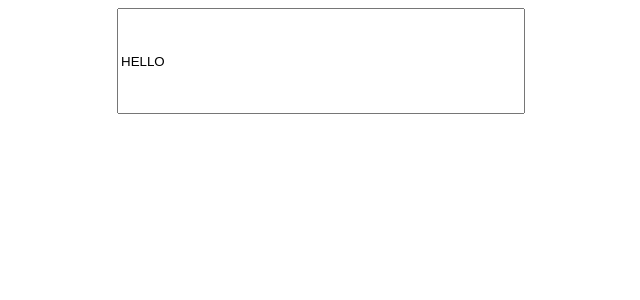
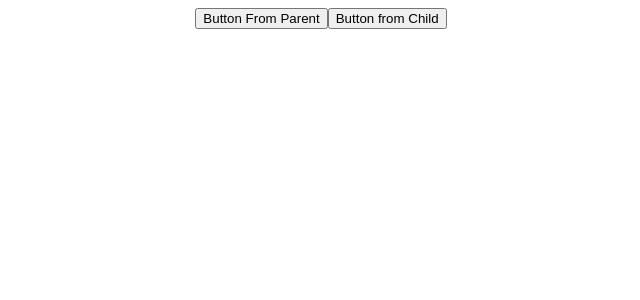
Before and after one commit to intto77/React-Hooks-Course-, a React (Create React App) app: page / in a window 1280 px wide. Shown: the top 300 px of the page, without its empty margins (319-959 px from the left). Built offline with nearby package versions, Linux system fonts and the light colour scheme.

Commit message:
useLayoutEffect 시작

```diff
--- a/src/App.js
+++ b/src/App.js
@@ -1,9 +1,9 @@
-import LayoutEfectTutorial from "./LayoutEfectTutorial";
+import ImperativeHandle from "./ImperativeHandle";
 import "./App.css";
 function App() {
   return (
-    <div>
-      <LayoutEfectTutorial />
+    <div className="App">
+      <ImperativeHandle />
     </div>
   );
 }
--- /dev/null
+++ b/src/Button.js
@@ -0,0 +1,20 @@
+import Rect, { forwardRef, useImperativeHandle, useState } from "react";
+
+const Button = forwardRef((props, ref) => {
+  const [toggle, setToggle] = useState(false);
+
+  useImperativeHandle(ref, () => ({
+    alterToggle() {
+      setToggle(!toggle);
+    },
+  }));
+
+  return (
+    <>
+      <button>Button from Child</button>
+      {toggle && <span>Toggle</span>}
+    </>
+  );
+});
+
+export default Button;
--- /dev/null
+++ b/src/ImperativeHandle.js
@@ -0,0 +1,21 @@
+import Rect, { useRef } from "react";
+import Button from "./Button";
+
+const ImperativeHandle = () => {
+  const buttonRef = useRef(null);
+
+  return (
+    <div>
+      <button
+        onClick={() => {
+          buttonRef.current.alterToggle();
+        }}
+      >
+        Button From Parent
+      </button>
+      <Button ref={buttonRef} />
+    </div>
+  );
+};
+
+export default ImperativeHandle;
```
Also changed, not shown: 1 other file (tests, documents, lock files or other folders).
